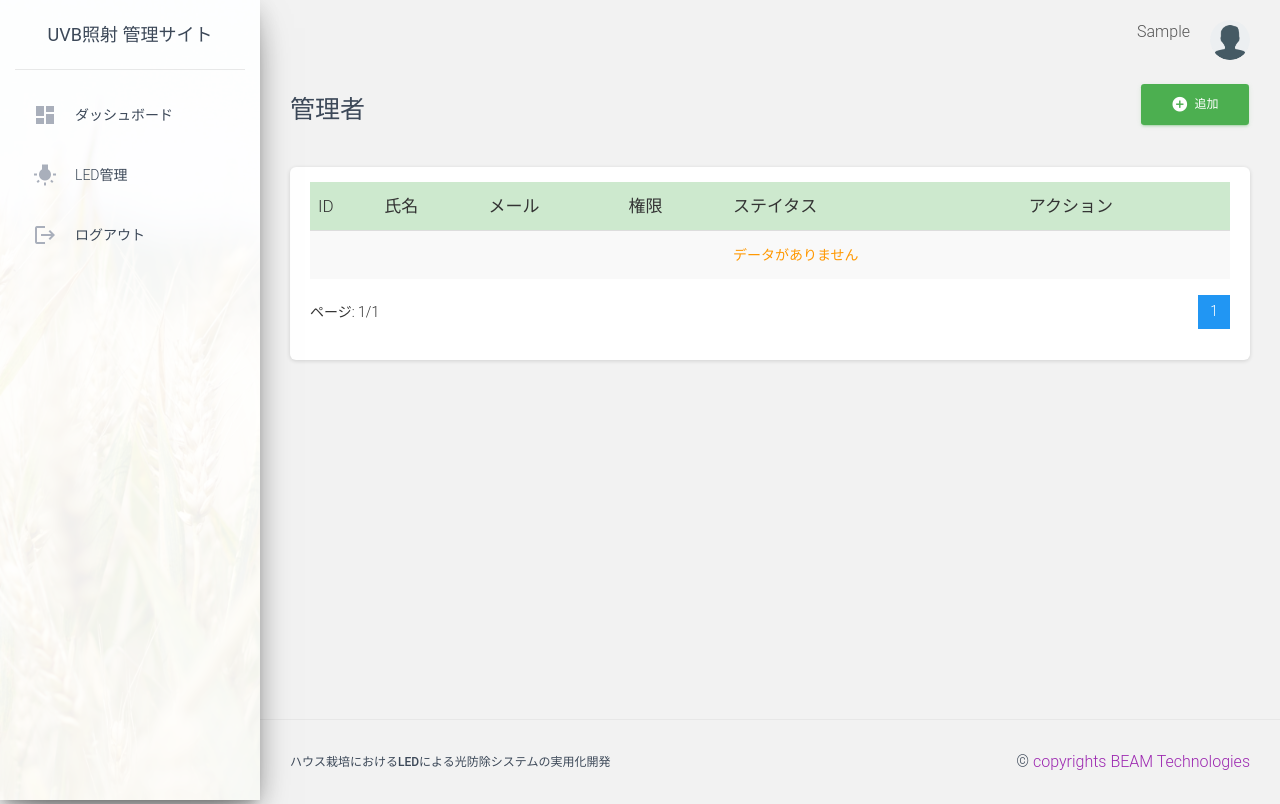
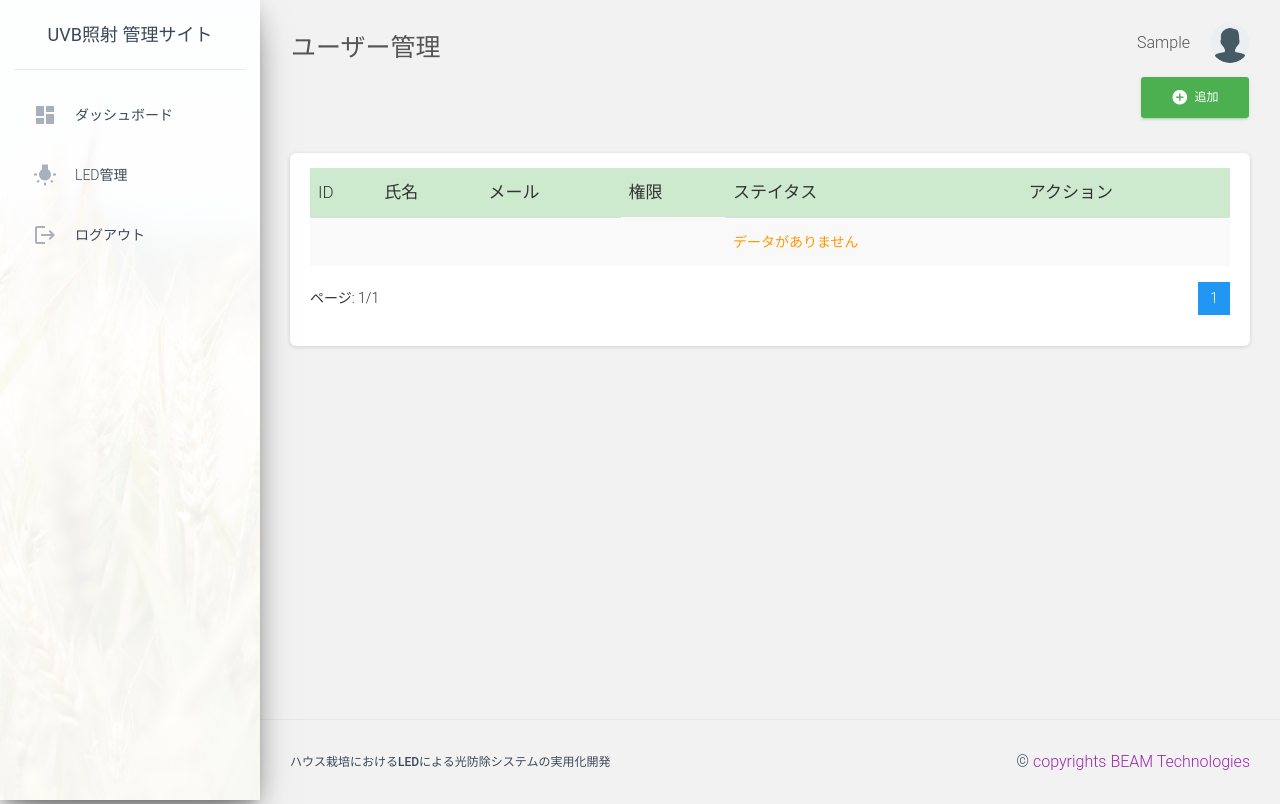
Before and after one commit to manirajpandian/uvb-light-system, a Django app: page /user_list in a window 1280 px wide. Run offline with Django 3.2, Linux system fonts and the light colour scheme; the visitor is signed in with stand-in values (Sample User, id 1); parts of the project's set-up code (start-up, migrations or seed data) failed here and were passed over; some libraries are stand-ins or nearby versions.

Commit message:
ishida san review changes

```diff
--- a/apps/authentication/helpers.py
+++ b/apps/authentication/helpers.py
@@ -20,13 +20,11 @@ def send_forgot_password_mail(email, token, farm_id):
         回答が不明な場合はアカウントの再作成が必要になります。
         ※URLの期限は24時間です。
 
-        パスワードの設定：{link}
-
         ★！現段階ではまた登録は完了しておりません！★
         ※ご本人様確認のため、上記URLへ「24時間以内」にアクセスしアカウントの本登録を完了いただけますようお願いいたします。
 
-        農家ID：{farm_id}
-        ID：{email}
+        ID：{farm_id}
+        メール：{email}
 
         ご不明な点がございましたら、このメールへご返信いただくか、
         info@beam~ までご連絡ください。'''
--- a/apps/authentication/models.py
+++ b/apps/authentication/models.py
@@ -12,6 +12,7 @@ class Role(models.Model):
     name = models.CharField(max_length=50, unique=True)
 
 class Profile(models.Model):
+    address = models.CharField(max_length=150,null=True)
     user = models.OneToOneField(User, on_delete=models.CASCADE)
     forget_password_token = models.CharField(max_length=100, null=True)
     role_id = models.CharField(max_length=100, null=True)
--- a/apps/authentication/views.py
+++ b/apps/authentication/views.py
@@ -96,7 +96,7 @@ def user_list(request):
                    active_user_obj.is_active = is_active
                    active_user_obj.save()
 
-                update_success_message = 'ユーザー情報が正常に更新されました'
+                update_success_message = f'{user_obj.first_name}の情報が正常に更新されました'
                 messages.success(request, update_success_message)
                 return redirect('/user_list')
 
@@ -131,6 +131,7 @@ def update_user(request, pk):
 
             # Update profile data
             profile_obj.role_id = request.POST.get('role_id')
+            profile_obj.address = request.POST.get('address')
             profile_obj.save()
 
             update_success_message = 'ユーザー情報が正常に更新されました'
@@ -142,6 +143,7 @@ def update_user(request, pk):
             'show': 'true',
             'first_name': user_obj.first_name,
             'role_id': profile_obj.role_id,
+            'address':profile_obj.address,
             'user_profile_image': user_profile_image,
             'user_role_id':user_role_id
         }
@@ -164,13 +166,15 @@ def add_user(request):
             context = {
                     'user_profile_image': user_profile_image,
                     'user_role_id':user_role_id,
-                    'loading':loading
+                    'loading':loading,
+                    'address_block':'none'
                     }
             return render(request, 'home/add-user.html', context)
         else:
             first_name = request.POST['first_name']
             email = request.POST['email']
             role_id = request.POST['role_id']
+            address = request.POST['address']
             user_id = request.user.id
             base_url = settings.BASE_URL
             loading = True
@@ -184,9 +188,11 @@ def add_user(request):
                     'role_id': role_id,
                     'user_id':user_id,
                     'user_profile_image': user_profile_image,
+                    'address':address,
                     'user_role_id':user_role_id,
                     'error_message':"このメールはすでに存在します。別のメールをお試しください。",
-                    'loading':loading
+                    'loading':loading,
+                    'address_block':'block'
                 }
                 return render(request, 'home/add-user.html', context)
 
@@ -225,7 +231,7 @@ def add_user(request):
                 user_obj.set_password('Test@123')
                 user_obj.save()
 
-            profile_obj = Profile.objects.create(user = user_obj, role_id = role_id, mapped_under = request.user.id, forget_password_token = token, token_expiration_time = expiration_time)
+            profile_obj = Profile.objects.create(user = user_obj, role_id = role_id, mapped_under = request.user.id, forget_password_token = token, token_expiration_time = expiration_time, address = address)
             profile_obj.save()
 
             loading = False
@@ -335,14 +341,12 @@ def forgot_password(request):
                 return redirect('/forgot_password/')
 
             user_obj = User.objects.get(email=email)
-            farm_id = "UVB" + str(uuid.uuid4())[:5].upper()
             token = str(uuid.uuid4())
 
             # Set expiration time for the token (24 hours from now)
             expiration_time = timezone.now() + datetime.timedelta(hours=24)
 
-            user_obj.username = farm_id
-            user_obj.save()
+            farm_id = user_obj.username
 
             profile_obj = Profile.objects.get(user=user_obj)
             profile_obj.forget_password_token = token
--- a/apps/home/views.py
+++ b/apps/home/views.py
@@ -346,7 +346,7 @@ def LED_control(request,farm_id=None):
                         # Publish button_no data to the topic
                         publish.single(topic_ec2_to_rpi, json.dumps({"button_no": button_data, "status": Relay_data}), hostname=broker_address, port=port, auth={'username': mqtt_username, 'password': mqtt_password})
 
-                        led_success_msg = f"{led.led_id} LEDは無効化されました。"       #Led is set to OFF
+                        led_success_msg = f"{led.led_id} LEDがOFFされました。"       #Led is set to OFF
                         messages.success(request, led_success_msg)
 
                     else:
@@ -359,7 +359,7 @@ def LED_control(request,farm_id=None):
                         publish.single(topic_ec2_to_rpi, json.dumps({"button_no": button_data, "status": Relay_data}), hostname=broker_address, port=port, auth={'username': mqtt_username, 'password': mqtt_password})
 
                         print('button no',led.button_no)
-                        led_success_msg = f"{led.led_id} LEDが活性化されました。"       #LED is set to ON
+                        led_success_msg = f"{led.led_id} LEDがONされました。"       #LED is set to ON
                         messages.success(request, led_success_msg)
 
                 return redirect('LED_control_farm_id', farm_id=farm_id)
--- a/apps/templates/home/LED-control.html
+++ b/apps/templates/home/LED-control.html
@@ -142,7 +142,6 @@
   <p>このアプリケーションは横向きモードで最適に動作します。</p>
 </div>
 <div id="mainContainer">
-  <h3>LED管理</h3>
   <div class="d-flex align-items-center justify-content-end justify-content-between">
     <h3 class="my-2">{% if selected_farm_name %}{{ selected_farm_name }}{% endif %}</h3>
     {% if user_role_id == '1' or user_role_id == '0' %}
@@ -228,10 +227,10 @@
                                             {% csrf_token %}
                                             <input type="hidden" name="led_id" value="{{ led.led_id }}">
                                             <input type="hidden" name="farm_id" value="{{ house.farm.farm_id }}">
-                                            無 &nbsp; <label class="switch">
+                                            OFF &nbsp; <label class="switch">
                                               <input type="checkbox" class="colorToggle" {% if led.is_on %}checked{% endif %} >
                                               <span class="slider round"></span>
-                                            </label> &nbsp;有
+                                            </label> &nbsp;ON
                                           </form>
                                     </tr>
                                 {% endfor %}
--- a/apps/templates/home/admin.html
+++ b/apps/templates/home/admin.html
@@ -65,8 +65,7 @@
 </style>
 {% endblock stylesheets %}
 {% block content %}
-<div class="flex-container">
-  <h3>管理者</h3>
+<div class="flex-container justify-content-end">
   <a href="/add_user"><button type="submit" name="search" class="btn btn-success"><span class="material-icons"">add_circle
     </span>&nbsp;&nbsp;追加</button></a>
 </div>
@@ -80,8 +79,8 @@
                     <thead class="text-primary-emphasis table-success">
                       <th>ID</th>
                       <th>⽒名</th>
-                      <th>メール</th>
-                      <th>権限</th>
+                      <th class="text-break">メール</th>
+                      <th class="d-none d-md-block">権限</th>
                       <th>ステイタス</th>
                       <th>アクション</th>
                     </thead>
@@ -89,13 +88,13 @@
                     <tbody>
                       {% for user, profile in page.object_list %}
                       <tr>
-                        <td>{{ user.id }}</td>
+                        <td>{{ user.username }}</td>
                         <td>{{ user.first_name }}</td>
-                        <td>{{ user.email }}</td>
-                        <td>{% if profile.role_id == "0" %}
+                        <td class="text-break">{{ user.email }}</td>
+                        <td class="d-none d-md-block">{% if profile.role_id == "0" %}
                           スーパー
                           {% elif profile.role_id == "1" %}
-                          管理者
+                          農家
                           {% else %}
                           ユーザー
                           {% endif %}
@@ -104,7 +103,7 @@
                           {% if profile.role_id == "0" %}
                           スーパー
                           {% else %}
-                          <form method="POST" action="" autocomplete="off">
+                          <form method="POST" action="" autocomplete="on">
                             {% csrf_token %}
                             <input type="hidden" name="user_id" value="{{ user.id }}">
                             {% if user.is_active %}
@@ -201,7 +200,7 @@
                           </button>
                         </div>
                         <div class="modal-body">
-                          ユーザー<span class="text-danger" id="userNameSpan"></span> を削除してもよろしいですか？
+                          <span class="text-danger" id="userNameSpan2"></span> を削除してもよろしいですか？
                         </div>
                         <div class="modal-footer">
                           <button type="button" class="btn btn-secondary" data-dismiss="modal">キャンセル</button>
@@ -242,12 +241,15 @@
             const deleteButtons = document.querySelectorAll(".deleteButton");
             const deleteForm = document.getElementById("deleteForm");
             const userNameSpan = document.getElementById("userNameSpan");
+            const userNameSpan2 = document.getElementById("userNameSpan2");
 
             deleteButtons.forEach(function (button) {
               button.addEventListener("click", function () {
                 currentUserId = this.getAttribute("data-user-id");
                 const userName = this.getAttribute("data-first-name");
                 userNameSpan.innerHTML = userName;
+                userNameSpan2.innerHTML = userName;
+
                 $("#userDeleteModal").modal("show");
               });
             });
--- a/apps/templates/home/dashboard.html
+++ b/apps/templates/home/dashboard.html
@@ -15,9 +15,6 @@
 
 </style>
 {% endblock stylesheets %} {% block content %}
-
-
-<h3>ダッシュボード</h3>
 <div class="row justify-content-start">
 {% if  user_role_id == '1' %}
   <div class="col-lg-3">
--- a/apps/templates/home/farm_list.html
+++ b/apps/templates/home/farm_list.html
@@ -102,10 +102,8 @@
 {% endblock stylesheets %}
 {% block content %}
 
-<div class="flex-container">
-  <h3>農場管理</h3>
+<div class="flex-container justify-content-end">
 <!--Add Modal trigger-->
-
   <button type="button" class="btn btn-success" name="search" data-toggle="modal" data-target="#addFarmModal"
     data-whatever="@mdo"><span class="material-icons">add_circle
     </span>&nbsp;&nbsp;
--- a/apps/templates/home/house-list.html
+++ b/apps/templates/home/house-list.html
@@ -64,8 +64,7 @@
   }
 </style>
 
-<div class="flex-container">
-  <h3>ハウス管理</h3>
+<div class="flex-container justify-content-end">
   <a href="/add_house"><button type="submit" name="search" class="btn btn-success"><span class="material-icons"">add_circle
     </span>&nbsp;&nbsp;追加</button></a>
 </div>
--- a/apps/templates/home/page-user.html
+++ b/apps/templates/home/page-user.html
@@ -37,7 +37,7 @@
 
         <div class="text-center">
           <h6 class="">
-            <b class="text-gray">農場ID: </b><span>{{ id }}</span>
+            <b class="text-gray">ID: </b><span>{{ id }}</span>
           </h6>
         </div>
         <!-- Form for getting the input fields  -->
@@ -64,7 +64,7 @@
               <div class="form-group">
                 <label class="bmd-label-floating">役割</label>
                 <input type="text" name="role_id" class="form-control" {% if user_role_id == "0" %}
-                  value="BEAM TECH スーパー管理者" {% elif user_role_id == "1" %} value="管理者" {% else %} value="ユーザー" {% endif %}
+                  value="BEAM TECH スーパー管理者" {% elif user_role_id == "1" %} value="農家" {% else %} value="ユーザー" {% endif %}
                   disabled>
               </div>
             </div>
--- a/apps/templates/home/settings.html
+++ b/apps/templates/home/settings.html
@@ -101,8 +101,7 @@
 </script>
 
 
-<div class="flex-container">
-  <h3>作物設定</h3>
+<div class="flex-container justify-content-end">
   <a href="/add_plant"><button type="submit" name="search" class="btn btn-success"><span class="material-icons"">add_circle
     </span>&nbsp;&nbsp;追加</button></a>
 </div>
--- a/apps/templates/includes/footer.html
+++ b/apps/templates/includes/footer.html
@@ -6,8 +6,7 @@
             <ul>
 
               <li>
-                <a target="_blank" rel="noopener noreferrer"
-                   href="#">
+                <a class="d-none d-md-block" target="_blank" rel="noopener noreferrer"  href="#">
                    ハウス栽培におけるLEDによる光防除システムの実用化開発
                 </a>
               </li>
--- a/apps/templates/includes/navigation.html
+++ b/apps/templates/includes/navigation.html
@@ -1,7 +1,31 @@
 <!-- Navbar -->
 <nav class="navbar navbar-expand-lg navbar-transparent navbar-absolute fixed-top ">
   <div class="container-fluid">
-    <div class="navbar-wrapper">
+    <div class="navbar-wrapper ml-3">
+      {% if 'dashboard' in segment or 'house_lights' in segment %}
+      <h3>ダッシュボード</h3>
+      {% endif %}
+      {% if 'LED_control' in segment %}
+      <h3>LED管理</h3>
+      {% endif %}
+      {% if 'house_list' in request.path or 'add_house' in request.path or 'update_house' in segment %}
+      <h3>ハウス管理</h3>
+      {% endif %}
+      {% if '/farm_list' in request.path %}
+      <h3>農場管理</h3>
+      {% endif %}
+
+      {% if 'plant_settings' in segment or 'add_plant' in request.path or 'update_plant' in request.path %}
+      <h3>作物設定</h3>
+      {% endif %}
+
+      {% if '/user_list' in request.path or '/add_user' in request.path or '/update_user' in request.path %}
+      {% if user_role_id == '0' %}
+      <h3>農家・管理者</h3>
+      {% else %}
+      <h3>ユーザー管理</h3>
+      {% endif %}
+      {% endif %}
     </div>
     {% if request.path != '/login/' %}
     <button class="navbar-toggler" type="button" data-toggle="collapse" aria-controls="navigation-index"
@@ -15,14 +39,11 @@
 
     <div class="collapse navbar-collapse justify-content-end">
       {% if request.user.is_authenticated %}
-      {% if request.path != '/LED-control.html' %}
-      <form class="navbar-form">
-      </form>
-      {% endif %}
+
       {% if request.path != '/login/' %}
       <ul class="navbar-nav">
         {% if 'change_password' not in request.path %}
-        <p class="text-center">{{ user.first_name }}</p>
+        <span class="text-center">{{ user.first_name }}</span>
         <li class="nav-item dropdown">
           <a class="nav-link d-flex align-items-center justify-content-center" href="#" id="navbarDropdownProfile"
             data-toggle="dropdown" aria-haspopup="true" aria-expanded="false">
--- a/apps/templates/includes/sidebar.html
+++ b/apps/templates/includes/sidebar.html
@@ -49,7 +49,11 @@
         class="nav-item {% if '/user_list' in request.path or '/add_user' in request.path or '/update_user' in request.path %} active {% endif %}">
         <a class="nav-link" href="/user_list">
           <i class="material-icons">manage_accounts</i>
-          <p>管理者</p>
+          {% if user_role_id == '0' %}
+          <p>農家・管理者</p>
+          {% else %}
+          <p>ユーザー管理</p>
+          {% endif %}
         </a>
       </li>
       {% endif %}
```
Also changed, not shown: apps/templates/home/add-user.html (+33 -12 lines), apps/authentication/migrations/0010_profile_address.py (added).
